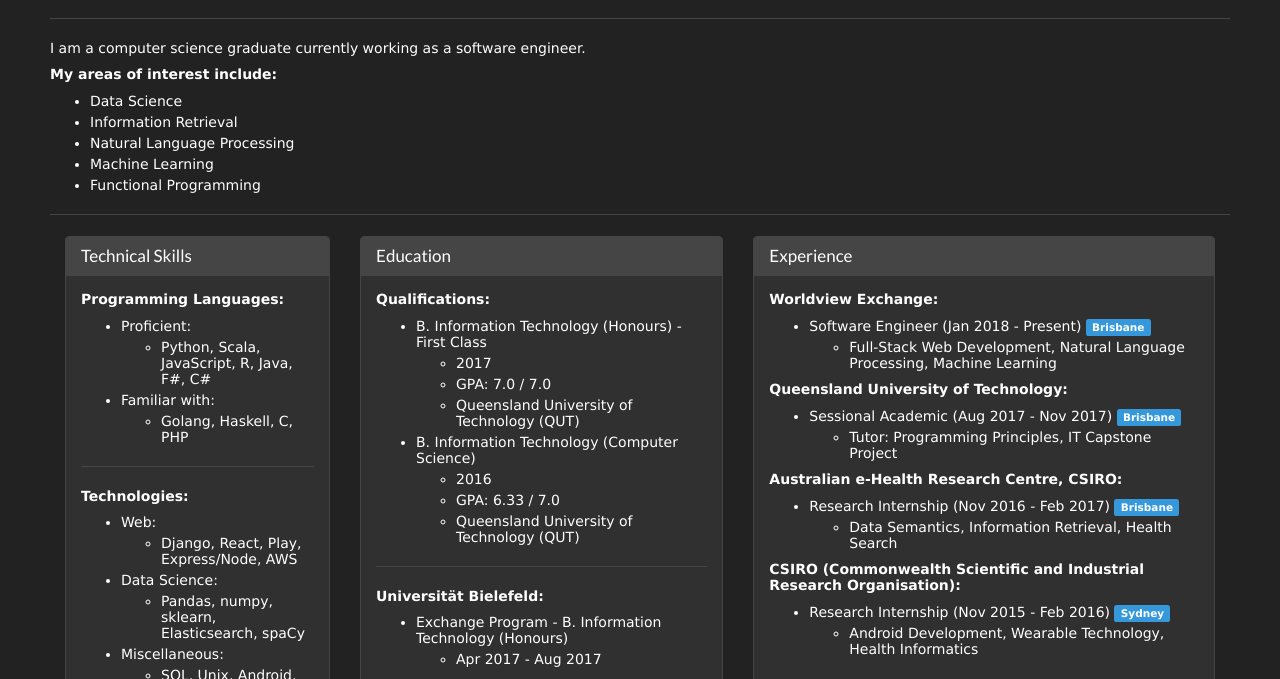
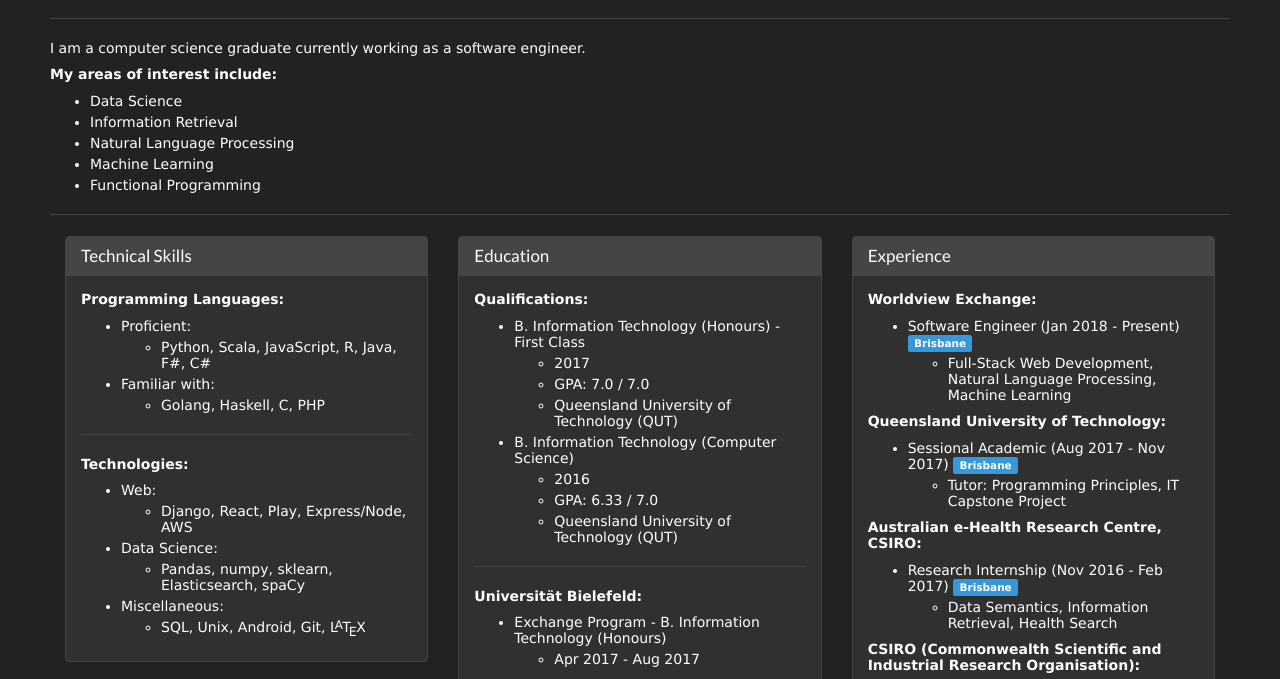
Before and after one commit to liamcripwell/personal-site, a plain HTML site: page index.html in a window 1280 px wide. Shown: the part 109-788 px from the top of the page. Drawn offline with nearby package versions, Linux system fonts and the light colour scheme.

Commit message:
even widths for columns

```diff
--- a/index.html
+++ b/index.html
@@ -56,7 +56,7 @@
     <div class="row">
 
       <!-- Technical Skills -->
-      <div class="col-sm-3">
+      <div class="col-sm-4">
         <div class="panel panel-default">
           <div class="panel-heading">
             <h3 class="panel-title">Technical Skills</h3>
@@ -139,7 +139,7 @@
       </div>
 
       <!-- Experience -->
-      <div class="col-sm-5">
+      <div class="col-sm-4">
         <div class="panel panel-default">
           <div class="panel-heading">
             <h3 class="panel-title">Experience</h3>
```
